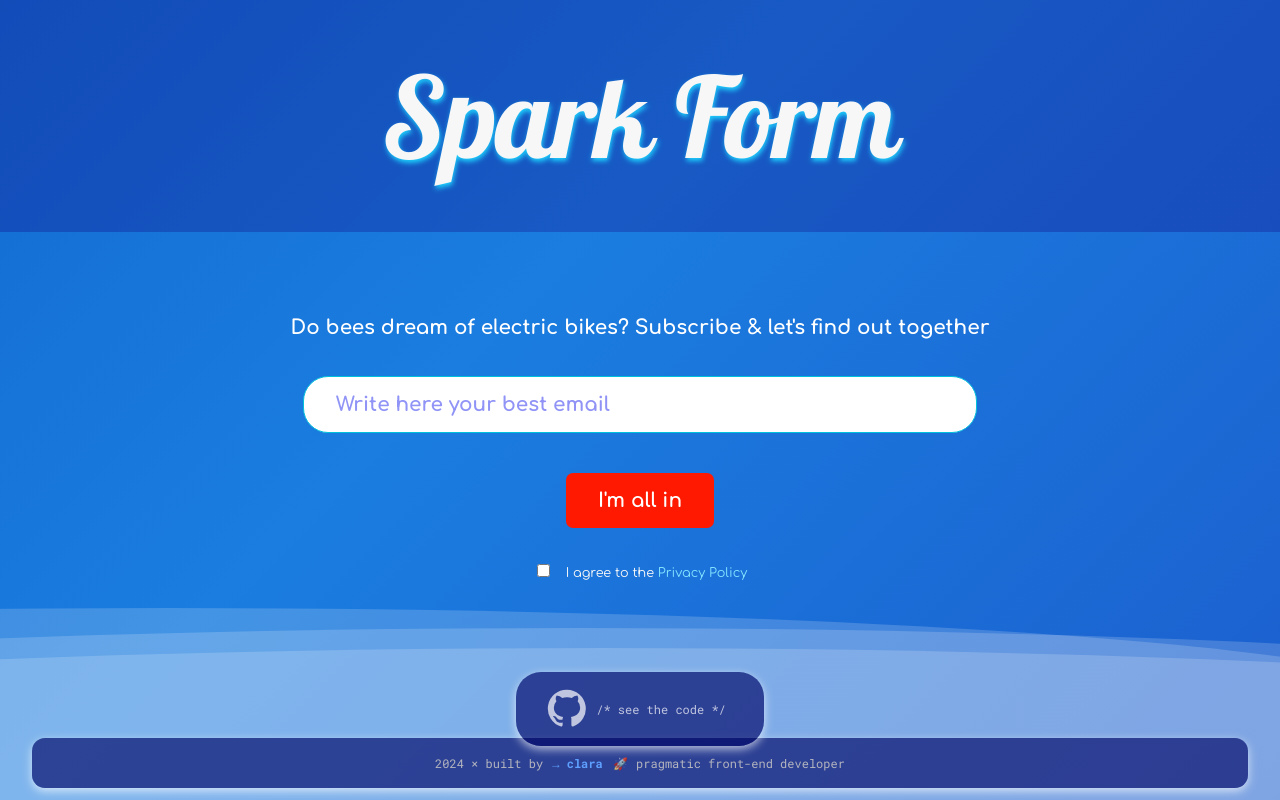
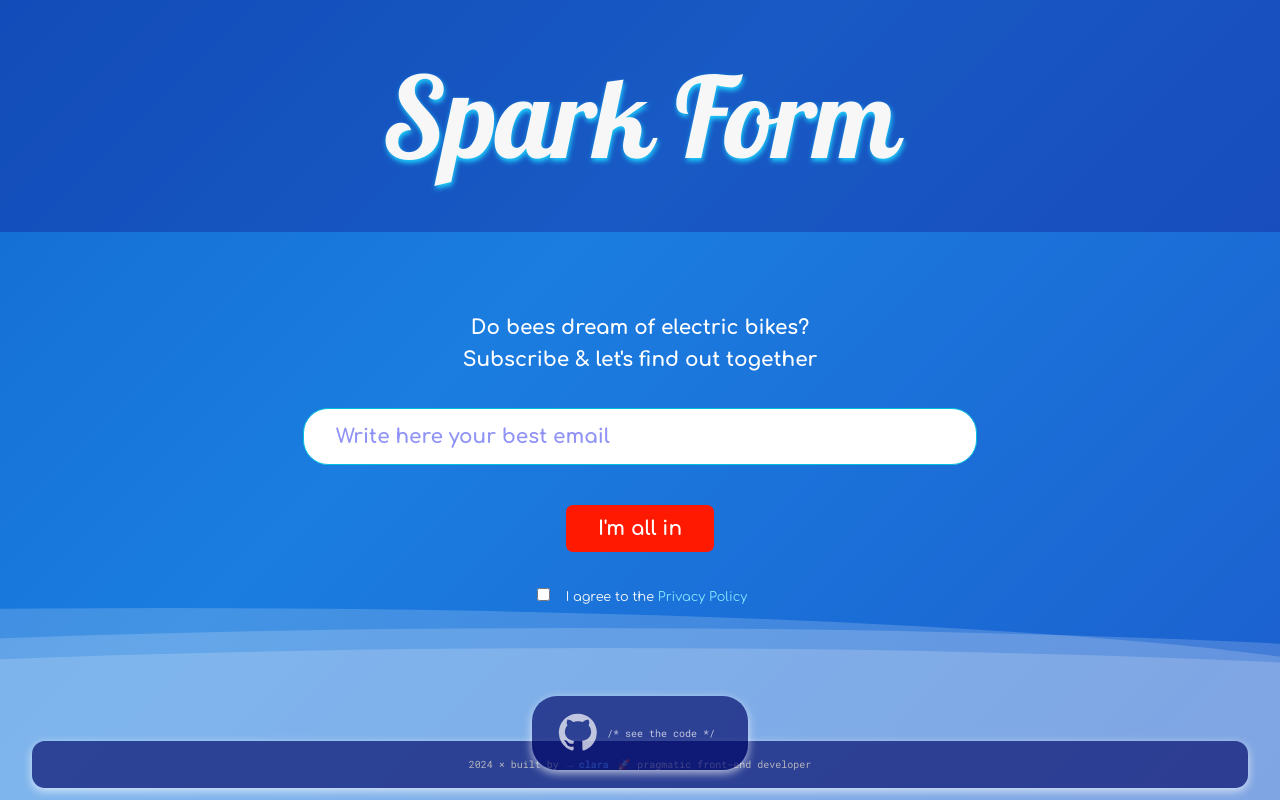
Before and after one commit to clasei/spark-form, a React (Vite) app: page / in a window 1280 px wide. Built offline with nearby package versions, Linux system fonts and the light colour scheme.

Commit message:
footer + gh link font & style updated

```diff
--- a/src/components/CodeLink/CodeLink.css
+++ b/src/components/CodeLink/CodeLink.css
@@ -12,7 +12,7 @@
     padding: 1rem 0.25rem;
     margin: 3rem auto;
     border-radius: 25px;
-    width: 15rem;
+    width: 13rem;
     position: relative;
     bottom: 0;
     margin-top: 2rem;
@@ -32,7 +32,7 @@
 
 .code-link-container p {
     margin: 0;
-    font-size: 0.75rem;
+    font-size: x-small;
     padding: 0.5rem;
 }
 
--- a/src/components/footer/Footer.css
+++ b/src/components/footer/Footer.css
@@ -1,7 +1,7 @@
 #footer {
     font-family: 'Roboto Mono', monospace;
     color: rgba(194, 194, 194, 0.902);
-    font-size: 0.75rem;
+    font-size: x-small;
     background-color: rgba(0, 7, 104, 0.65);
     box-shadow: 0 3px 10px rgba(255, 255, 255, 0.685);
     padding: 1rem 3rem;
--- a/src/components/signup-form/SignupForm.css
+++ b/src/components/signup-form/SignupForm.css
@@ -35,7 +35,7 @@
   .signup-button {
     margin-top: 1.5rem;
     margin-bottom: 2rem;
-    padding: 1rem 2rem;
+    padding: 0.75rem 2rem;
     border-radius: 7px;
     background-color: #ff1900;
     border: none;
--- a/src/components/signup-form/SignupForm.jsx
+++ b/src/components/signup-form/SignupForm.jsx
@@ -17,7 +17,7 @@ const SignupForm = () => {
 
   return (
     <form className="signup-form" onSubmit={handleSubmit}>
-      <p className="signup-text">Do bees dream of electric bikes? Subscribe & let's find out together</p>
+      <p className="signup-text">Do bees dream of electric bikes?<br></br>Subscribe & let's find out together</p>
       <input
         type="email"
         className="signup-input"
```
